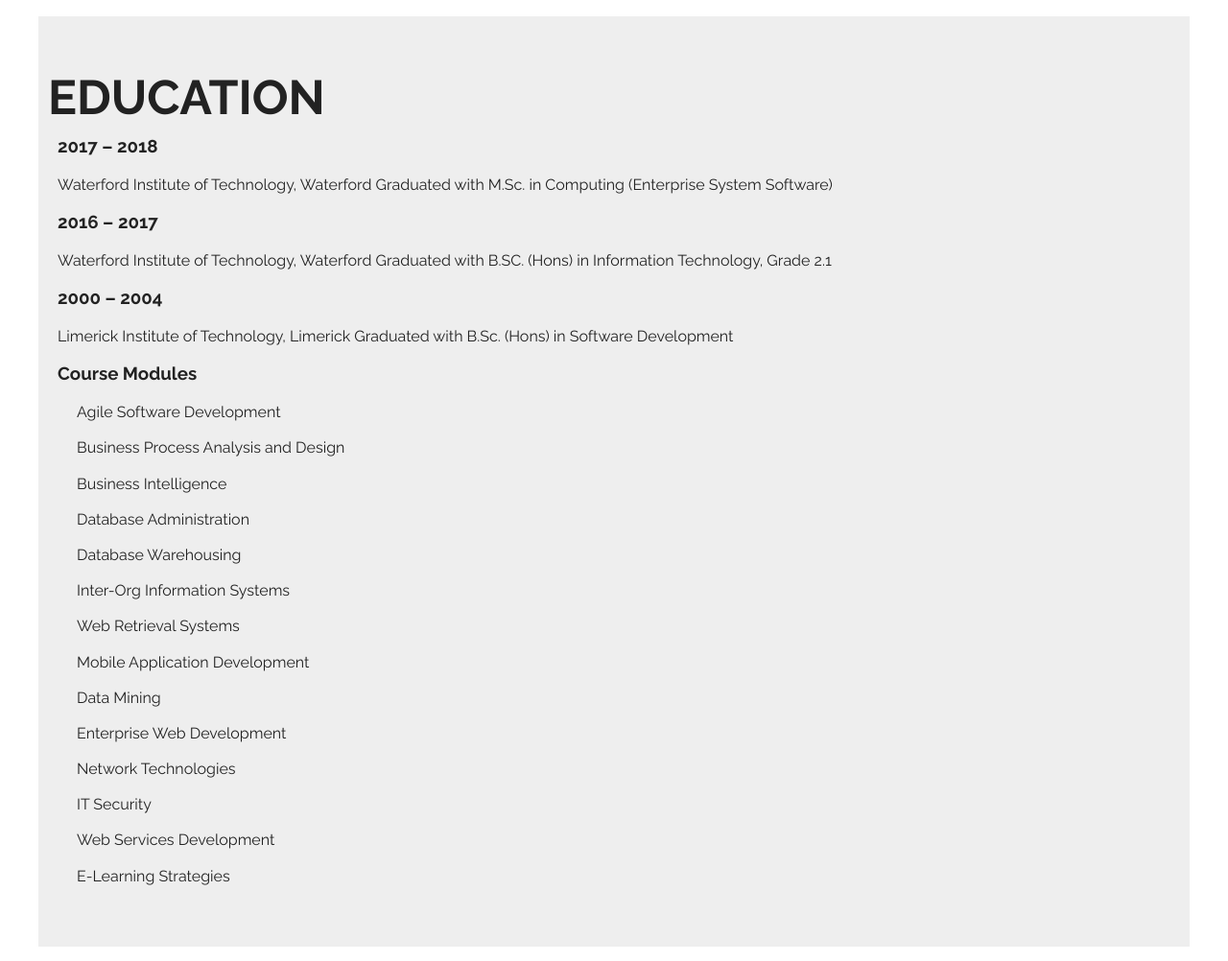
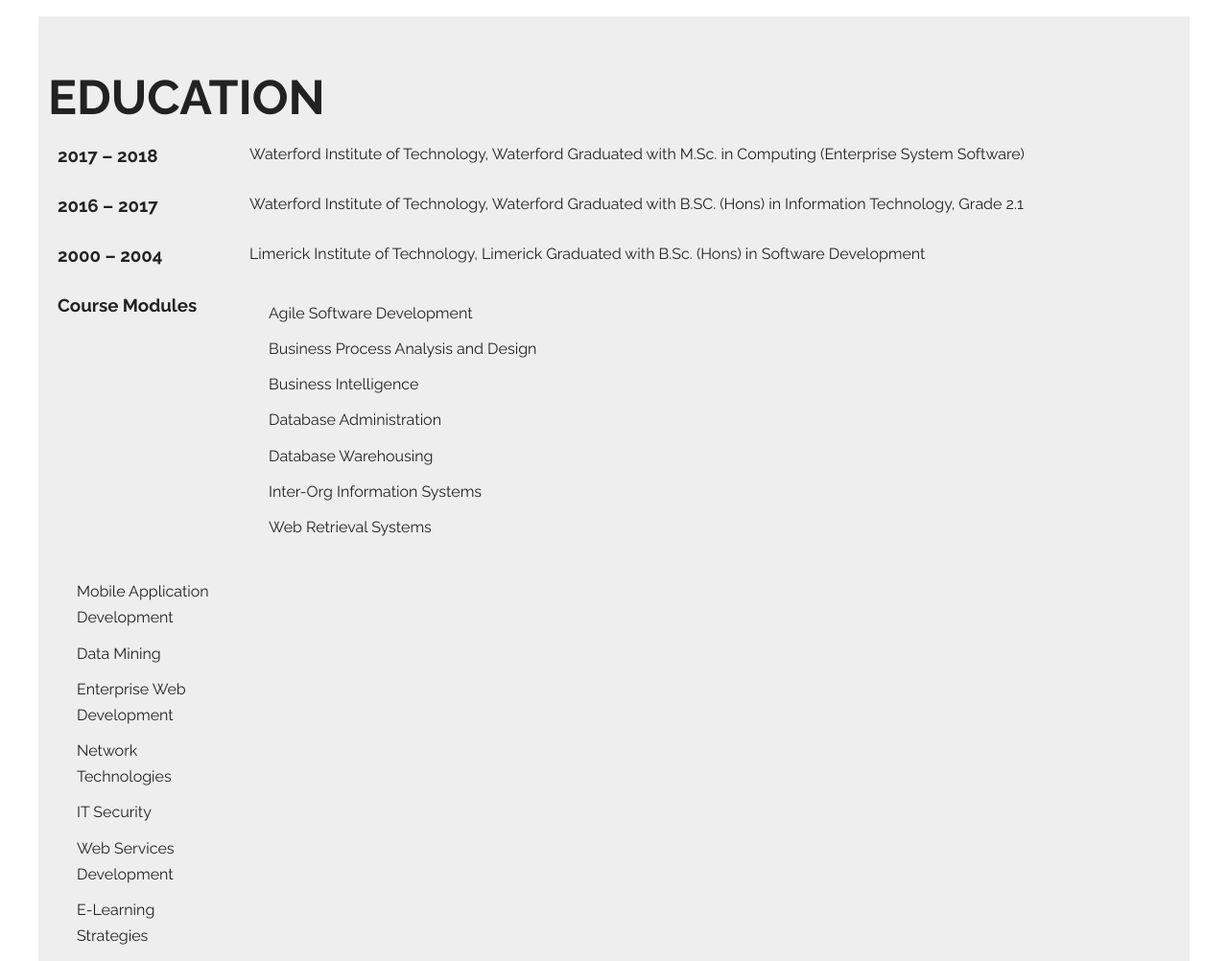
Before and after one commit to tobsirl/Personal-Website, a website: page index.html in a window 1280 px wide. Shown: the part 640-1642 px from the top of the page at 96% size. Drawn offline with Linux system fonts and the light colour scheme.

Commit message:
Added a grid layout to the education section

```diff
--- a/sass/pages/_home.scss
+++ b/sass/pages/_home.scss
@@ -4,7 +4,10 @@
   margin-top: 10vh;
 
   .container {
-
+    display: grid;
+    grid-template-columns: 200px 1fr;
+    justify-items: left;
+    //align-content: center;
   }
 }
 
```
Also changed, not shown: css/style.css.
